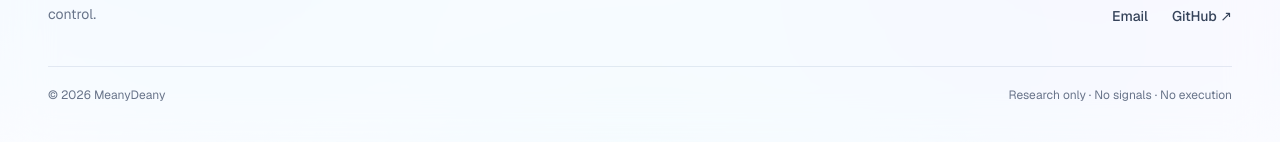
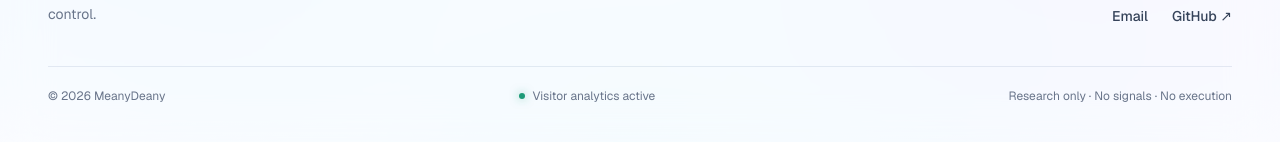
Before and after one commit to MeanyDeany/woosub-shin, a Next.js app: page / in a window 1280 px wide. Shown: the part 5132-5274 px from the top of the page. Built offline with nearby package versions, Linux system fonts and the light colour scheme.

Commit message:
Show visitor analytics in the footer

```diff
--- a/components/site-shell.tsx
+++ b/components/site-shell.tsx
@@ -3,6 +3,7 @@ import type { ReactNode } from "react";
 import { ActiveNavigation } from "@/components/active-navigation";
 import { ContextualPageTools } from "@/components/contextual-page-tools";
 import { ThemeToggle } from "@/components/theme-toggle";
+import { VisitorStats } from "@/components/visitor-stats";
 
 export function SiteHeader() {
   return (
@@ -56,9 +57,12 @@ export function SiteFooter() {
             </a>
           </div>
         </div>
-        <div className="site-footer-rule site-muted mt-10 flex flex-col gap-3 border-t pt-5 text-xs sm:flex-row sm:items-center sm:justify-between">
+        <div className="site-footer-rule site-muted mt-10 grid gap-3 border-t pt-5 text-xs sm:grid-cols-[auto_1fr_auto] sm:items-center">
           <p>© {currentYear} MeanyDeany</p>
-          <p>Research only · No signals · No execution</p>
+          <p className="sm:justify-self-center">
+            <VisitorStats />
+          </p>
+          <p className="sm:justify-self-end">Research only · No signals · No execution</p>
         </div>
       </div>
     </footer>
```
